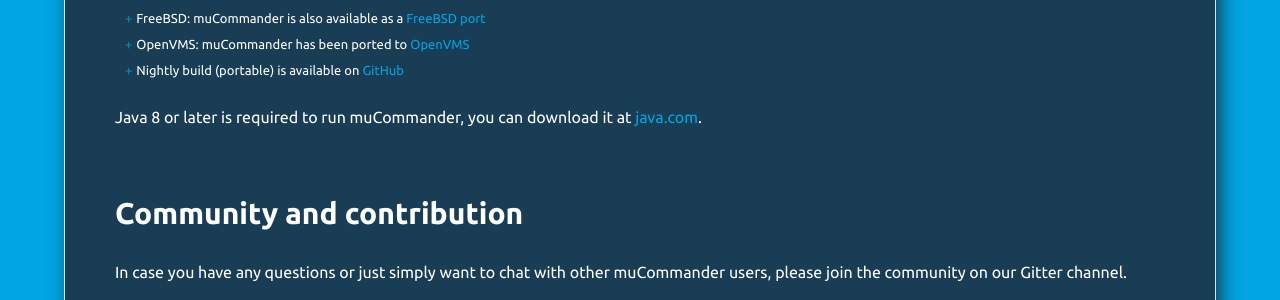
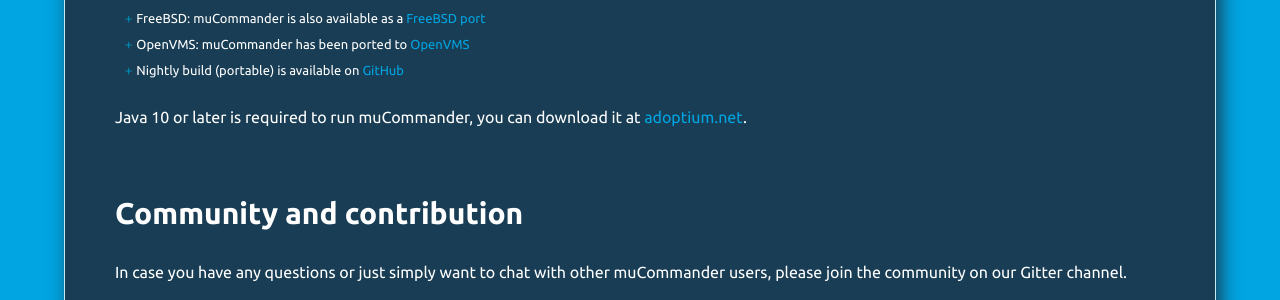
Before and after one commit to mucommander/mucommander.github.io, a Jekyll site: the page index.html, which Jekyll copies as it is, in a window 1280 px wide. Shown: the part 1511-1811 px from the top of the page. Built offline with Jekyll 4.4.1, drawn with Linux system fonts in a browser that asks for light colours.

Commit message:
Java 10 is required

```diff
--- a/index.html
+++ b/index.html
@@ -192,7 +192,7 @@
                 <li>Nightly build (portable) is available on <a href="https://github.com/mucommander/mucommander/releases/tag/nightly">GitHub</a></li>
             </ul>
             <p class="section-outro">
-                Java 8 or later is required to run muCommander, you can download it at <a href="https://www.java.com" target="_blank" rel="nofollow">java.com</a>.
+                Java 10 or later is required to run muCommander, you can download it at <a href="https://adoptium.net/temurin/" target="_blank" rel="nofollow">adoptium.net</a>.
             </p>
         </section>
         <section id="community">
```
